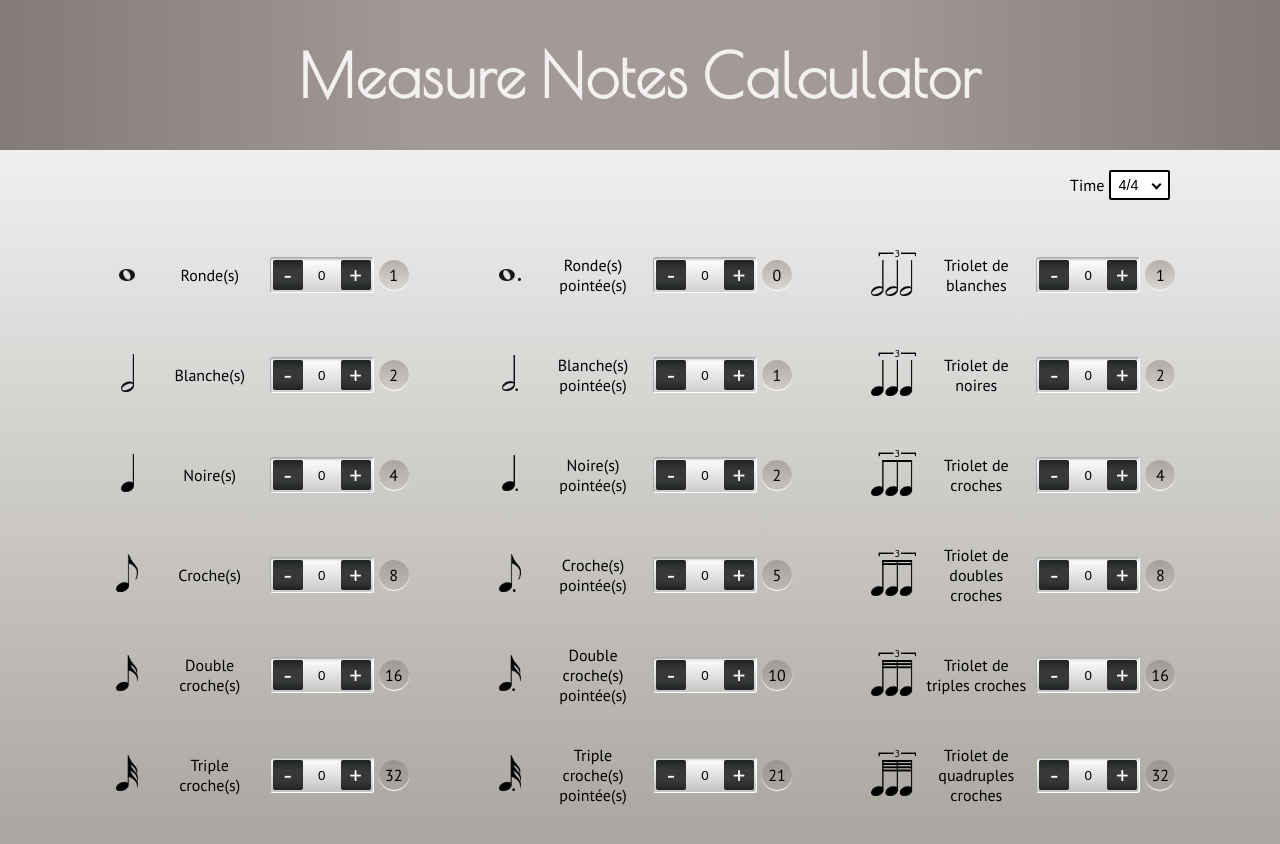
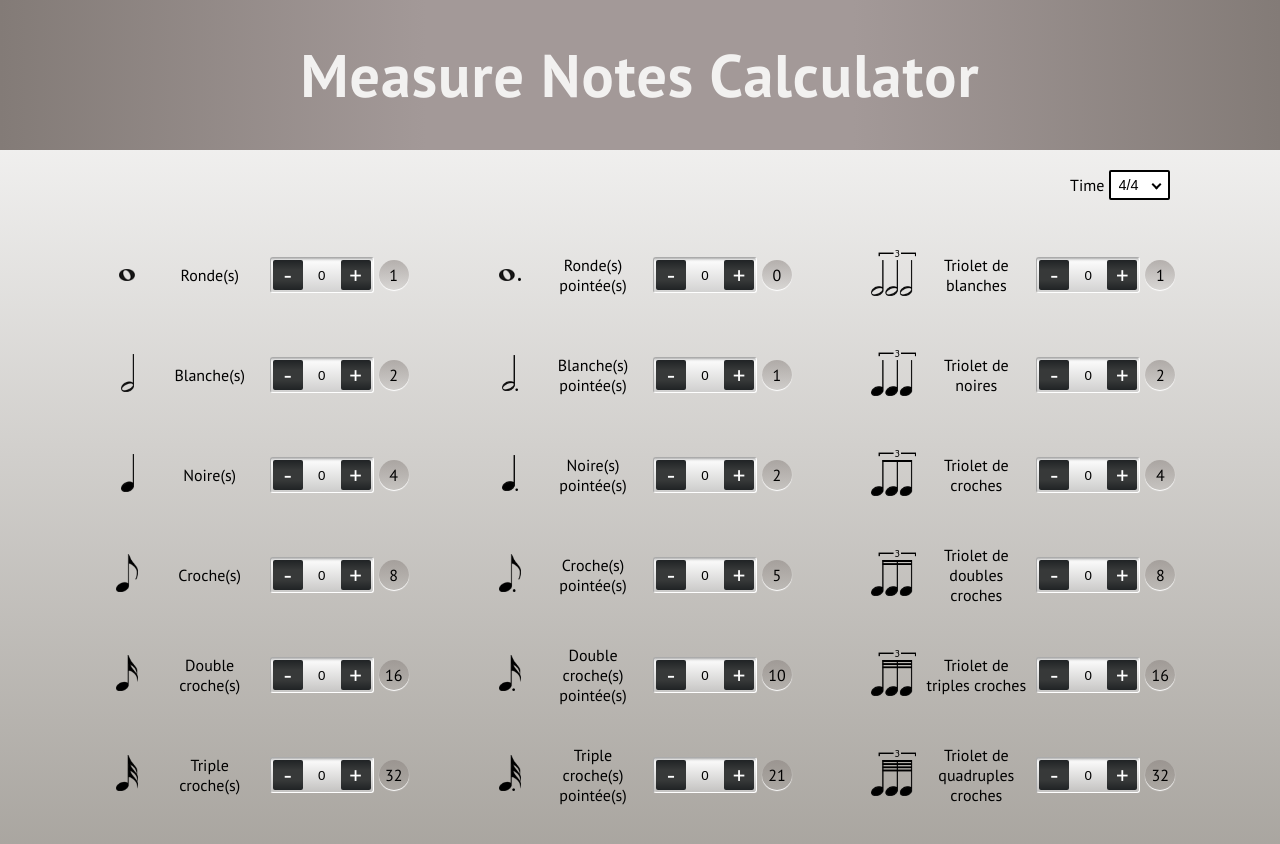
Before and after one commit to bloodstorms/songwriter-tools-jekyll, a Jekyll site: the page built from index.html, in a window 1280 px wide. Shown: the top 844 px of the page. Built offline with Jekyll 4.4.1, drawn with Linux system fonts in a browser that asks for light colours; some web fonts are replaced.

Commit message:
add woff

```diff
--- a/css/notes-counter.css
+++ b/css/notes-counter.css
@@ -20,7 +20,8 @@
 }
 @font-face {
   font-family: 'essence-sans';
-  src: url('../fonts/ESSENCE-SANS-LIGHT.ttf') format('truetype');
+  src: url('../fonts/ESSENCE-SANS-LIGHT.ttf') format('truetype'),
+       url('../fonts/PTS75F-webfont.woff') format('woff');
   font-weight: normal;
   font-style: normal;
 }
@@ -208,8 +209,11 @@
 
 input[type=number]::-webkit-inner-spin-button,
 input[type=number]::-webkit-outer-spin-button {
-    -webkit-appearance: none;
-    margin: 0;
+  -webkit-appearance: none;
+  margin: 0;
+}
+input[type=number] {
+  -moz-appearance:textfield;
 }
 
 .banner {
```
Also changed, not shown: fonts/ESSENCE-SANS-LIGHT.woff (added).
